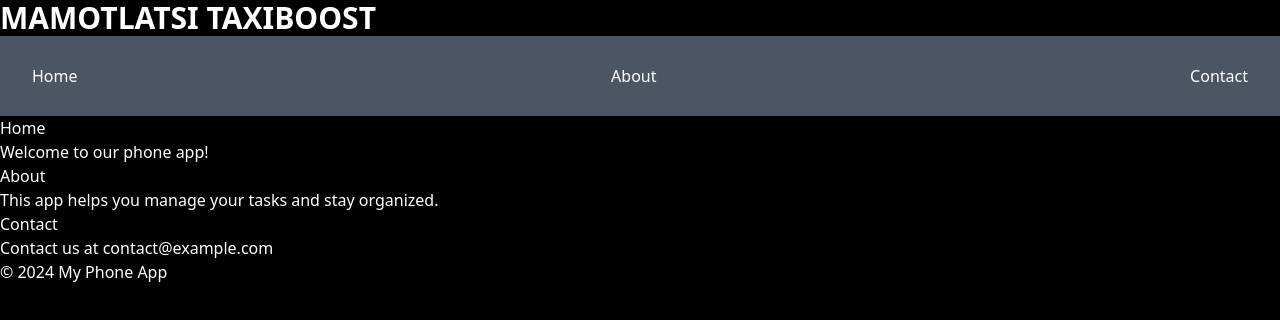
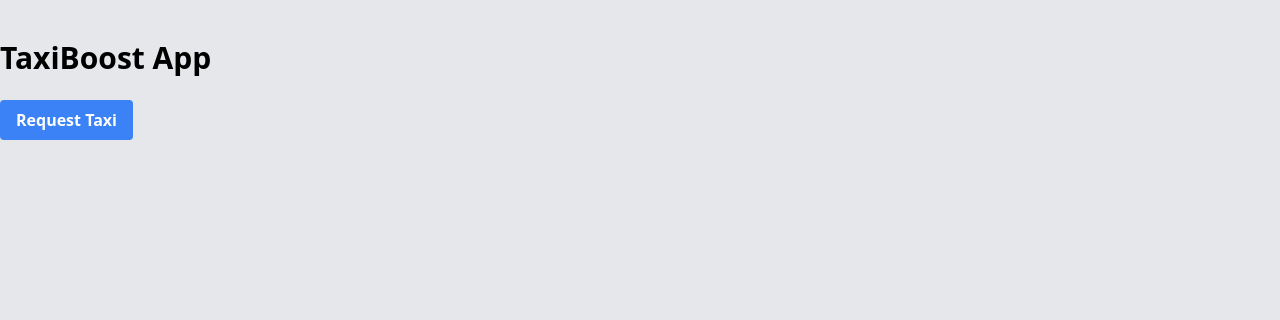
Before and after one commit to OmphileMorwane/Community-project_Omphile-Morwane, a website: page Project 1/index.html in a window 1280 px wide. Drawn offline with nearby package versions, Linux system fonts and the light colour scheme; a web font is replaced by a local one.

Commit message:
Changed code

```diff
--- a/Project 1/index.html
+++ b/Project 1/index.html
@@ -1,57 +1,46 @@
-<!DOCTYPE html>
+<!DOC<!DOCTYPE html>
 <html lang="en">
   <head>
     <meta charset="UTF-8" />
     <meta name="viewport" content="width=device-width, initial-scale=1.0" />
-    <title>MAMOTLATSI TAXI's</title>
+    <title>Taxi Dispatch App</title>
     <link
-      href="https://cdn.jsdelivr.net/npm/tailwindcss@^2.0/dist/tailwind.min.css"
+      href="https://cdn.jsdelivr.net/npm/tailwindcss@2.2.19/dist/tailwind.min.css"
       rel="stylesheet"
     />
-    <link rel="stylesheet" href="./assets/css/tailwind/tailwind.min.css" />
-    <link rel="stylesheet" href="./assets/css/theme.css" />
-    <link rel="stylesheet" href="./assets/css/loopple/loopple.css" />
     <style>
-      @import url("https://fonts.google.com/share?selection.family=Kanit:ital,wght@0,100;0,200;0,300;0,400;0,500;0,600;0,700;0,800;0,900;1,100;1,200;1,300;1,400;1,500;1,600;1,700;1,800;1,900");
+      /* Additional styles can be added here */
     </style>
   </head>
+  <body class="bg-gray-200">
+    <div class="container mx-auto py-10">
+      <h1 class="text-3xl font-bold mb-6">TaxiBoost App</h1>
+      <button
+        id="requestButton"
+        class="bg-blue-500 hover:bg-blue-700 text-white font-bold py-2 px-4 rounded"
+      >
+        Request Taxi
+      </button>
+    </div>
 
-  <body class="bg-black text-white">
-    <header>
-      <h1 class="text-3xl font-bold font-kanit">MAMOTLATSI TAXIBOOST</h1>
-    </header>
+    <script>
+      const requestButton = document.getElementById("requestButton");
 
-    <nav class="container px-4 sm:px-6 lg:px-8 bg-gray-600">
-      <ul
-        class="relative flex flex-wrap items-center justify-between w-full shrink-0 py-7"
-      >
-        <li class="hover-pink"><a href="#home">Home</a></li>
-        <li><a href="#about">About</a></li>
-        <li><a href="#contact">Contact</a></li>
-      </ul>
-    </nav>
-    <main>
-      <section id="home">
-        <h2>Home</h2>
-        <p>Welcome to our phone app!</p>
-      </section>
+      requestButton.addEventListener("click", () => {
+        requestTaxi();
+      });
 
-      <section id="about">
-        <h2>About</h2>
-        <p>This app helps you manage your tasks and stay organized.</p>
-      </section>
+      function requestTaxi() {
+        // Simulate sending request to taxi driver
+        // Here, you would send a request to the driver's device or server
+        // For the sake of example, let's assume the driver is notified instantly
+        alert("Taxi request received!");
 
-      <section id="contact">
-        <h2>Contact</h2>
-        <p>Contact us at contact@example.com</p>
-      </section>
-    </main>
-
-    <footer>
-      <p>&copy; 2024 My Phone App</p>
-    </footer>
-
-    <script src="script.js"></script>
-    <!-- External JavaScript file for interactivity -->
+        // Simulate passenger getting into the taxi
+        setTimeout(() => {
+          alert("Passenger has entered the taxi. Ride started.");
+        }, 5000); // 5000 milliseconds = 5 seconds
+      }
+    </script>
   </body>
 </html>
```
